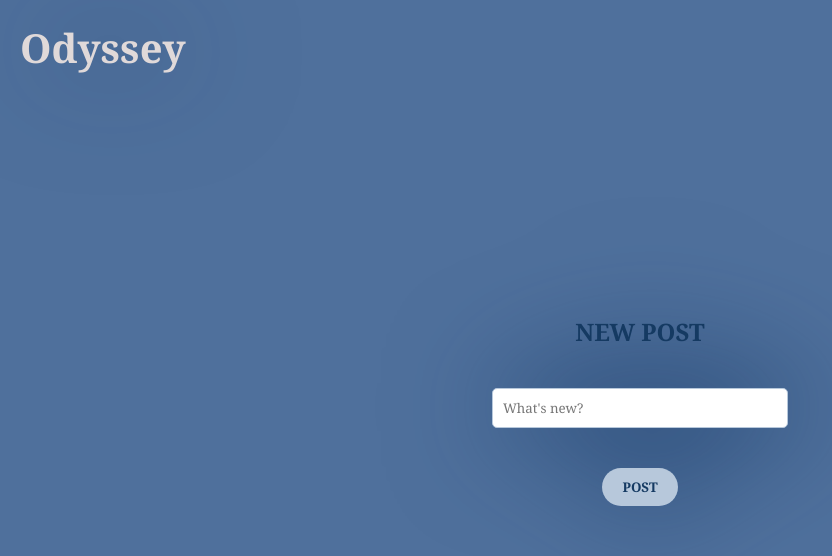
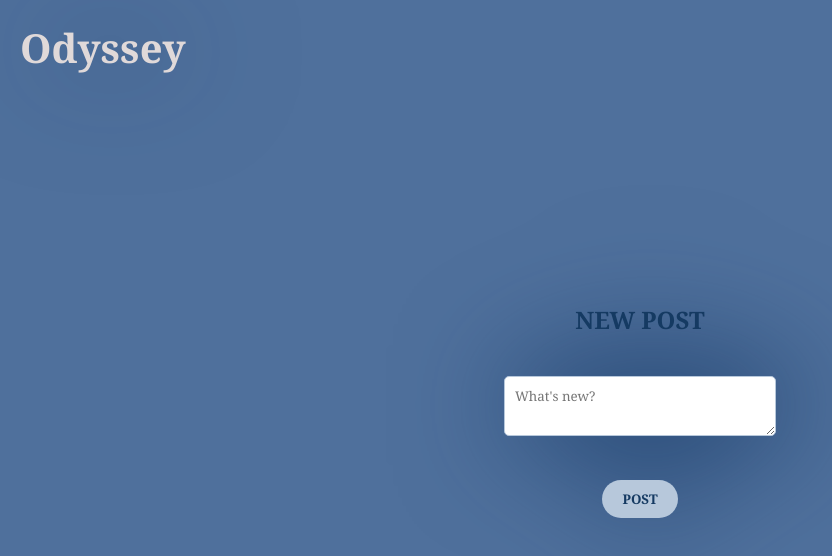
Before and after one commit to nehidnytsya/blogApplication, a React (Create React App) app in the folder blog-client/: page /addpost in a window 1280 px wide. Shown: the top 556 px of the page, without its empty margins (0-832 px from the left). Built offline with nearby package versions, Linux system fonts and the light colour scheme.

Commit message:
fixed style css for name/surname and size for textarea

```diff
--- a/blog-client/src/Components/Addpost/Addpost.component.jsx
+++ b/blog-client/src/Components/Addpost/Addpost.component.jsx
@@ -52,7 +52,8 @@ const Addpost = () => {
     <a href="/" class="home-link"><h1>Odyssey</h1></a>
       <form onSubmit={handleSubmit}>
       <h2>NEW POST</h2>
-        <input className='post-input'
+        <textarea
+          className='post-input'
           type="text"
           name="content"
           value={post.content}
--- a/blog-client/src/Components/Addpost/addpost.styles.css
+++ b/blog-client/src/Components/Addpost/addpost.styles.css
@@ -18,6 +18,9 @@
     border-radius: 5px;
     border: 1px solid #b7c8db;
     font-family: "Georgia", serif;
+    resize: vertical;
+    min-height: 60px;
+    height: auto;
   }
 
   form button {
--- a/blog-client/src/Components/Home/Home.component.jsx
+++ b/blog-client/src/Components/Home/Home.component.jsx
@@ -107,7 +107,7 @@ const Home = () => {
           <div className="posts-list">
             {posts.map(post => (
               <div key={post.postId} className="posts">
-                <h4>{post.name} {post.surname}</h4>
+                <h4 className="post-surname">{post.name} {post.surname}</h4>
                 <h3 className="post-content">{post.content}</h3>
                 {post.postId !== -1 && (
                   <button className="btn-delete" button onClick={() => handleDeletePost(post.postId)}></button>
--- a/blog-client/src/Components/Home/home.styles.css
+++ b/blog-client/src/Components/Home/home.styles.css
@@ -91,22 +91,29 @@
   border: 5px solid #4F709C;
   padding: 10px;
   background-color: #f0f0f0;
-
+  position: relative;
 }
 
 .post-content {
+  color: #3e007bab;
+  font-family: "Georgia", serif;
+  word-wrap: break-word;
+}
+.post-surname {
   color: #164c8d;
   font-family: "Georgia", serif;
 }
 
 .btn-delete{
-  width: 35px;
-  height: 35px;
+  width: 30px;
+  height: 30px;
   background-image: url('../../assets/icon-delete.png');
   background-size: cover;
   border: none;
   cursor: pointer;
-  margin-left: 660px;
+  position: absolute;
+  bottom: 10px;
+  right: 10px;
 }
 
 .btn-delete:hover {
```
